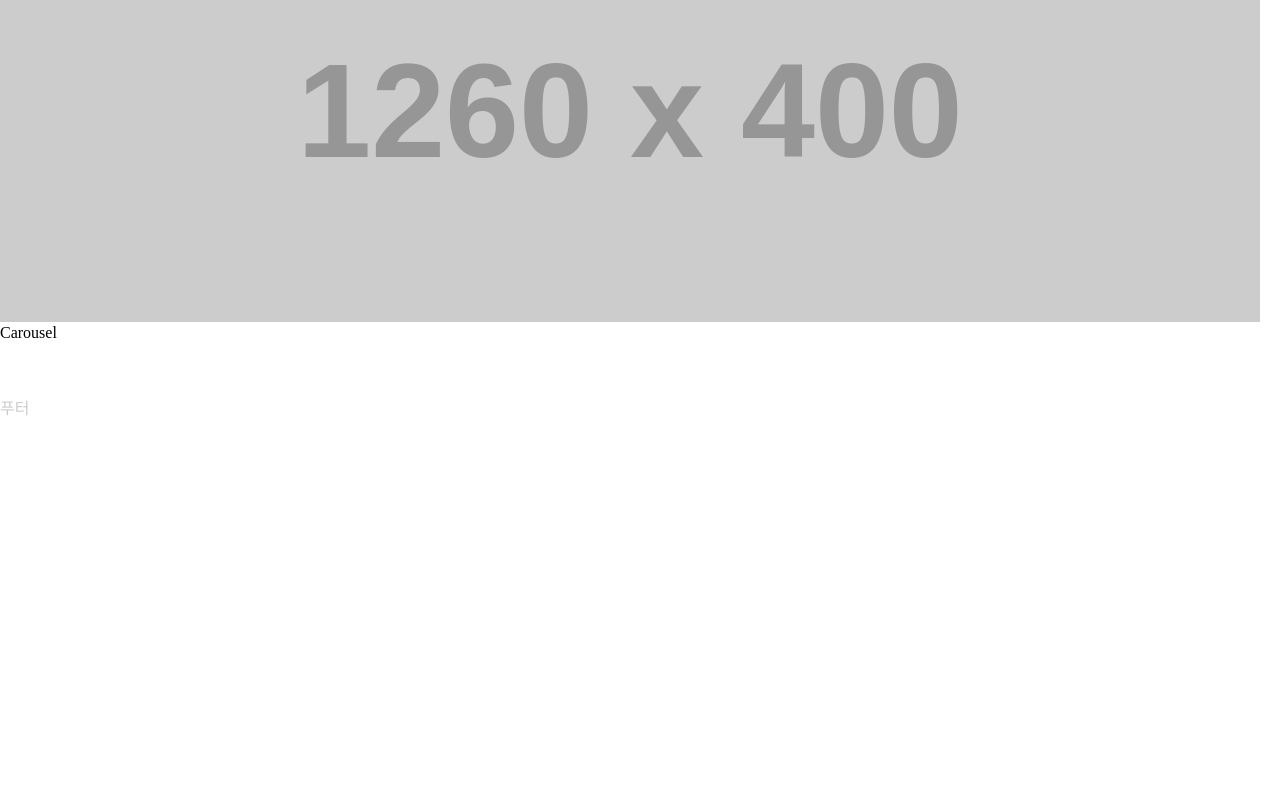
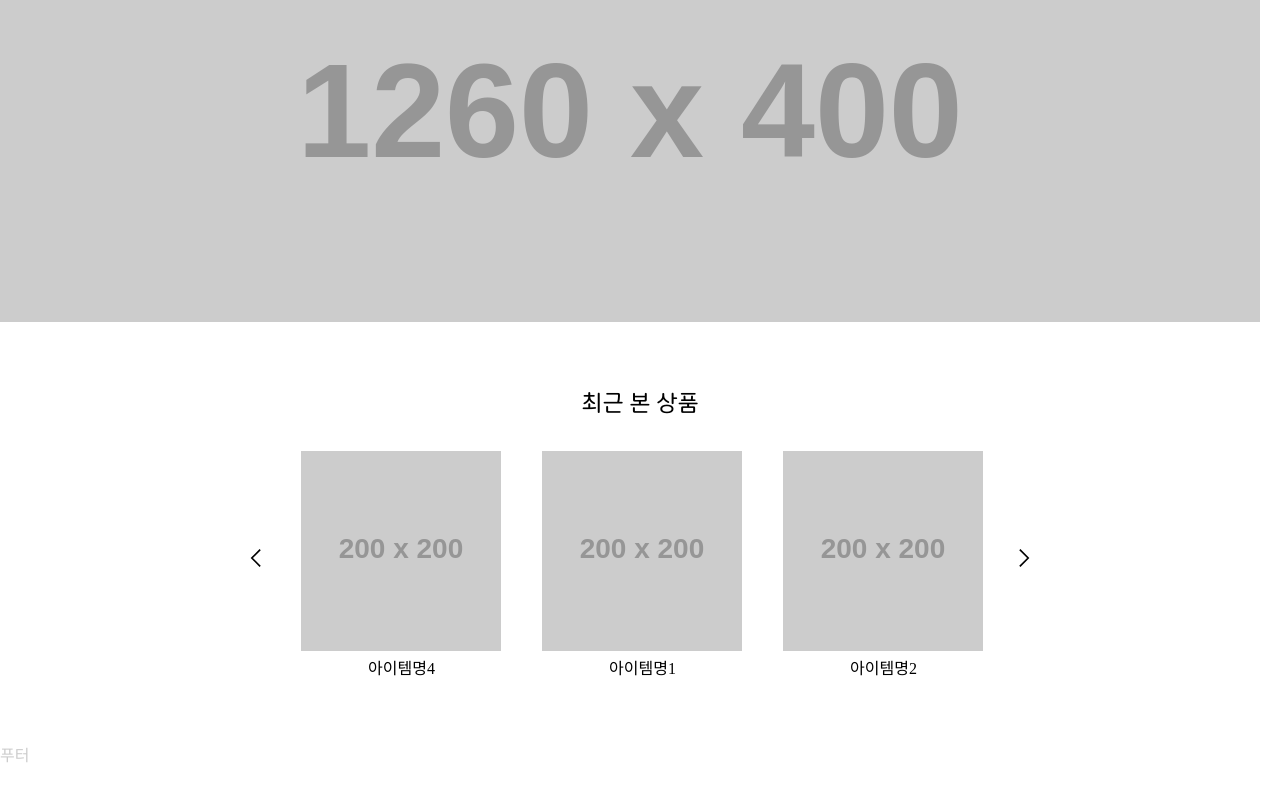
Before and after one commit to jh0neee/Billim-front, a React (Create React App) app: page / in a window 1280 px wide. Shown: the part 969-1769 px from the top of the page. Before the commit the page ends 1460 px from the top, so only its background shows below. Built offline with nearby package versions, Linux system fonts and the light colour scheme.

Commit message:
feat:Add carousel in Home component

```diff
--- a/package.json
+++ b/package.json
@@ -17,8 +17,10 @@
     "react-redux": "^8.0.5",
     "react-router-dom": "^6.11.0",
     "react-scripts": "5.0.1",
+    "react-slick": "^0.29.0",
     "react-toastify": "^9.1.3",
     "react-transition-group": "^4.4.5",
+    "slick-carousel": "^1.8.1",
     "styled-components": "^5.3.10",
     "styled-reset": "^4.4.6",
     "web-vitals": "^2.1.0"
--- a/src/pages/Home.jsx
+++ b/src/pages/Home.jsx
@@ -1,5 +1,10 @@
 import React from "react";
-import styled from "styled-components";
+import styled, { css } from "styled-components";
+
+import { GrNext, GrPrevious } from "react-icons/gr";
+import Slider from "react-slick";
+import "slick-carousel/slick/slick.css";
+import "slick-carousel/slick/slick-theme.css";
 
 const ContentBox = styled.div`
   margin-top: 85px;
@@ -12,15 +17,116 @@ const Footer = styled.footer`
   text-align: left;
 `;
 
+const CarouselBox = styled.div`
+  margin-top: 4.5rem;
+  > p {
+    text-align: center;
+    font-family: "TRoundWind";
+    font-size: 1.4rem;
+    font-weight: 500;
+  }
+`;
+
+const Carousel = styled(Slider)`
+  margin-top: 2rem;
+  margin-left: 20%;
+  width: 60%;
+  text-align: center;
+
+  .slick-list {
+    overflow: hidden;
+    height: 18.5vw;
+    text-align: center;
+    margin-left: 45px;
+  }
+`;
+
+const ArrowButton = styled.button`
+  border-radius: 50%;
+  z-index: 1;
+  ${(props) =>
+    props.pos === "left"
+      ? css`
+          top: 36.67%;
+          left: 0;
+          transform: translate(-50%, 50%);
+        `
+      : css`
+          top: 45%;
+          right: 0;
+          transform: translate(50%, -50%);
+        `}
+  &::before {
+    content: initial;
+  }
+
+  > svg {
+    position: absolute;
+    top: 50%;
+    left: 50%;
+    transform: translate(-50%, -50%);
+    width: 20px;
+    height: 20px;
+  }
+`;
+
+const CarouselImgBox = styled.div`
+  cursor: pointer;
+
+  > p {
+    padding-top: 10px;
+    padding-right: 40px;
+  }
+`;
+
 const Home = () => {
+  const setting = {
+    arrows: true,
+    infinite: true,
+    speed: 500,
+    slidesToShow: 3,
+    slidesToScroll: 1,
+    centerMode: true,
+    centerPadding: "0px",
+    prevArrow: (
+      <ArrowButton pos='left'>
+        <GrPrevious />
+      </ArrowButton>
+    ),
+    nextArrow: (
+      <ArrowButton pos='right'>
+        <GrNext />
+      </ArrowButton>
+    ),
+  };
   return (
     <React.Fragment>
       <ContentBox>
         <img src='https://via.placeholder.com/1260x400' alt='예시이미지' />
         <img src='https://via.placeholder.com/1260x400' alt='예시이미지' />
         <img src='https://via.placeholder.com/1260x400' alt='예시이미지' />
-        <h1>Carousel</h1>
       </ContentBox>
+      <CarouselBox>
+        <p>최근 본 상품</p>
+        <Carousel {...setting}>
+          <CarouselImgBox>
+            <img src='https://via.placeholder.com/200x200' alt='예시이미지' />
+            <p>아이템명1</p>
+          </CarouselImgBox>
+          <CarouselImgBox>
+            <img src='https://via.placeholder.com/200x200' alt='예시이미지' />
+            <p>아이템명2</p>
+          </CarouselImgBox>
+          <CarouselImgBox>
+            <img src='https://via.placeholder.com/200x200' alt='예시이미지' />
+            <p>아이템명3</p>
+          </CarouselImgBox>
+          <CarouselImgBox>
+            <img src='https://via.placeholder.com/200x200' alt='예시이미지' />
+            <p>아이템명4</p>
+          </CarouselImgBox>
+        </Carousel>
+      </CarouselBox>
       <Footer>푸터</Footer>
     </React.Fragment>
   );
```
Also changed, not shown: 1 other file (tests, documents, lock files or other folders).
